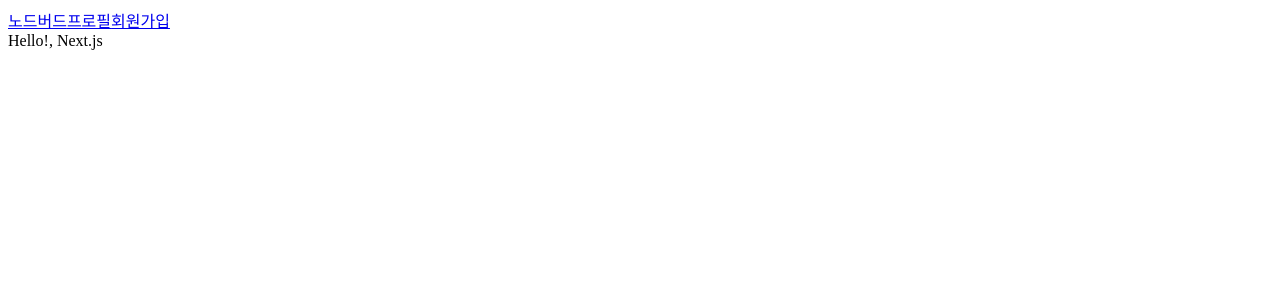
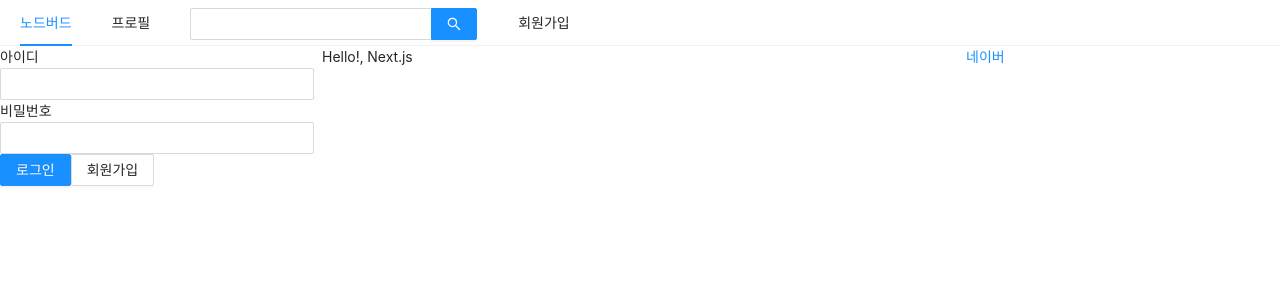
Before and after one commit to Tae-h/react-nodebird, a Next.js app in the folder ch1/front/: page / in a window 1280 px wide. Shown: the top 300 px of the page. Built offline with nearby package versions, Linux system fonts and the light colour scheme.

Commit message:
[react-sns] _app.js 는 pages들의 공통 부분 ex) css...

```diff
--- a/ch1/front/components/AppLayout.js
+++ b/ch1/front/components/AppLayout.js
@@ -1,18 +1,41 @@
-
 import PropTypes from 'prop-types';
 import Link from 'next/link'; // 넥스트에서 지원
+import { Menu, Input, Row, Col } from 'antd';
+import {useState} from "react";
+import UserProfile from "./UserProfile";
+import LoginForm from "./LoginForm";
 
 const AppLayout = ( { children } ) => {
 
-
+    const [isLoggedIn, setIsLoggedIn] = useState(false);
     return (
         <div>
-            <div>
-                <Link href="/"><a>노드버드</a></Link>
-                <Link href="/profile"><a>프로필</a></Link>
-                <Link href="/signup"><a>회원가입</a></Link>
-            </div>
-            { children }
+            <Menu mode="horizontal">
+                <Menu.Item>
+                    <Link href="/"><a>노드버드</a></Link>
+                </Menu.Item>
+                <Menu.Item>
+                    <Link href="/profile"><a>프로필</a></Link>
+                </Menu.Item>
+                <Menu.Item>
+                    <Input.Search enterButton style={{ verticalAlign: 'middle' }}/>
+                </Menu.Item>
+                <Menu.Item>
+                    <Link href="/signup"><a>회원가입</a></Link>
+                </Menu.Item>
+            </Menu>
+            <Row gutter={8}>
+                <Col xs={24} md={6} >
+                    { isLoggedIn ? <UserProfile /> : <LoginForm /> }
+                </Col>
+                <Col xs={24} md={12} >
+                    { children }
+                </Col>
+                <Col xs={24} md={6} >
+                    {/* target _blank를 사용 할때는 noreferrer noopener 꼭 써줘야 함 보안 위험떄문에 */}
+                    <a href="https://www.naver.com" target="_blank" rel="noreferrer noopener">네이버</a>
+                </Col>
+            </Row>
         </div>
     )
 
--- /dev/null
+++ b/ch1/front/components/LoginForm.js
@@ -0,0 +1,54 @@
+import {Button, Form, Input} from 'antd';
+import {useCallback, useState} from "react";
+import Link  from 'next/link';
+
+const LoginForm = () => {
+
+    const [id, setId] = useState('');
+    const [password, setPassword] = useState('');
+
+    const onChangeId = useCallback((e) => {
+        setId(e.target.value);
+    }, [id]);
+
+    const onChangePassword = useCallback((e) => {
+        setPassword(e.target.value);
+    }, [password]);
+
+    return (
+        <>
+            <Form>
+                <div>
+                    <label htmlFor="user-id">아이디</label>
+                    <br/>
+                    <Input name="user-id" value={ id }  onChange={ onChangeId } required />
+                </div>
+                <div>
+                    <label htmlFor="user-password">비밀번호</label>
+                    <br/>
+                    <Input
+                        name="user-password"
+                        type="password"
+                        value={ password }
+                        onChange={ onChangePassword }
+                        required />
+                </div>
+                <div>
+                    <Button
+                        type="primary"
+                        htmpType="submit"
+                        loading={false}
+                    >
+                        로그인
+                    </Button>
+                    <Link href="/signup"><a><Button>회원가입</Button></a></Link>
+                </div>
+                <div>
+
+                </div>
+            </Form>
+        </>
+    )
+}
+
+export default LoginForm;
--- /dev/null
+++ b/ch1/front/components/UserProfile.js
@@ -0,0 +1,9 @@
+const UserProfile = () => {
+
+    return (
+        <>
+        </>
+    )
+}
+
+export default UserProfile;
--- a/ch1/front/package.json
+++ b/ch1/front/package.json
@@ -10,10 +10,13 @@
   "author": "Tae-h",
   "license": "ISC",
   "dependencies": {
+    "@ant-design/icons": "^4.7.0",
+    "antd": "^4.19.1",
     "next": "^9.5.5",
     "prop-types": "^15.8.1",
     "react": "^17.0.2",
-    "react-dom": "^17.0.2"
+    "react-dom": "^17.0.2",
+    "style-components": "^0.1.0"
   },
   "devDependencies": {
     "eslint": "^8.10.0",
--- /dev/null
+++ b/ch1/front/pages/_app.js
@@ -0,0 +1,24 @@
+import 'antd/dist/antd.css';
+import PropTypes from "prop-types";
+import Head from 'next/head'; // 넥스트에서 헤드를 수정 할수 있게 컴포넌트를 지원 해줌
+
+const NodeBird = ({ Component }) => {
+    return (
+        <>
+            <Head>
+                <meta charSet="utf-8" />
+                <title>노드버드</title>
+            </Head>
+            <Component />
+        </>
+    )
+}
+
+NodeBird.propTypes = {
+    Component: PropTypes.elementType.isRequired,
+}
+
+export default NodeBird;
+/*
+* _app.js 는 pages 들의 공통 부분
+* */
```
Also changed, not shown: ch1/front/pages/profile.js (+9 -4 lines), ch1/front/pages/signup.js (+11 -3 lines).
